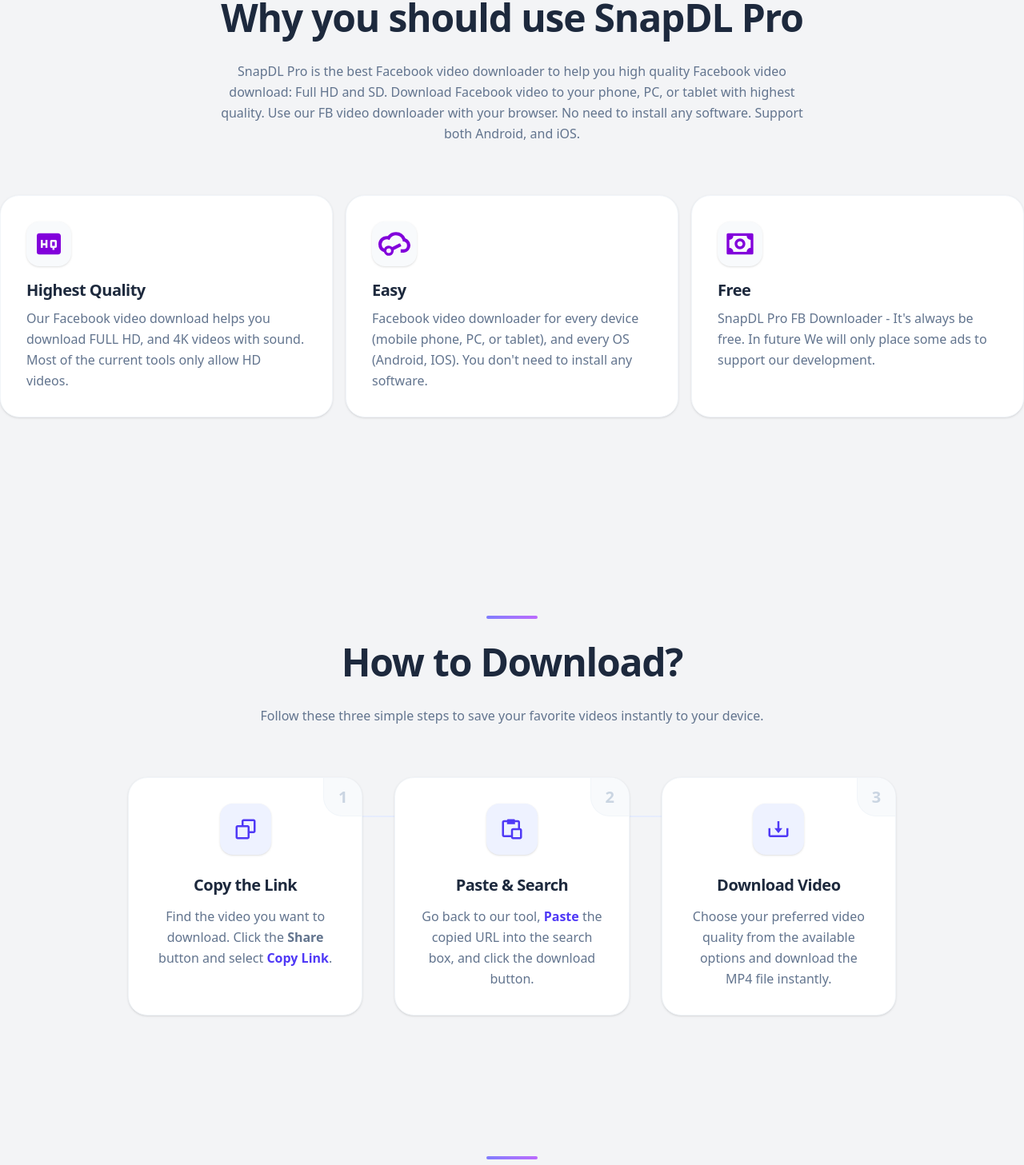
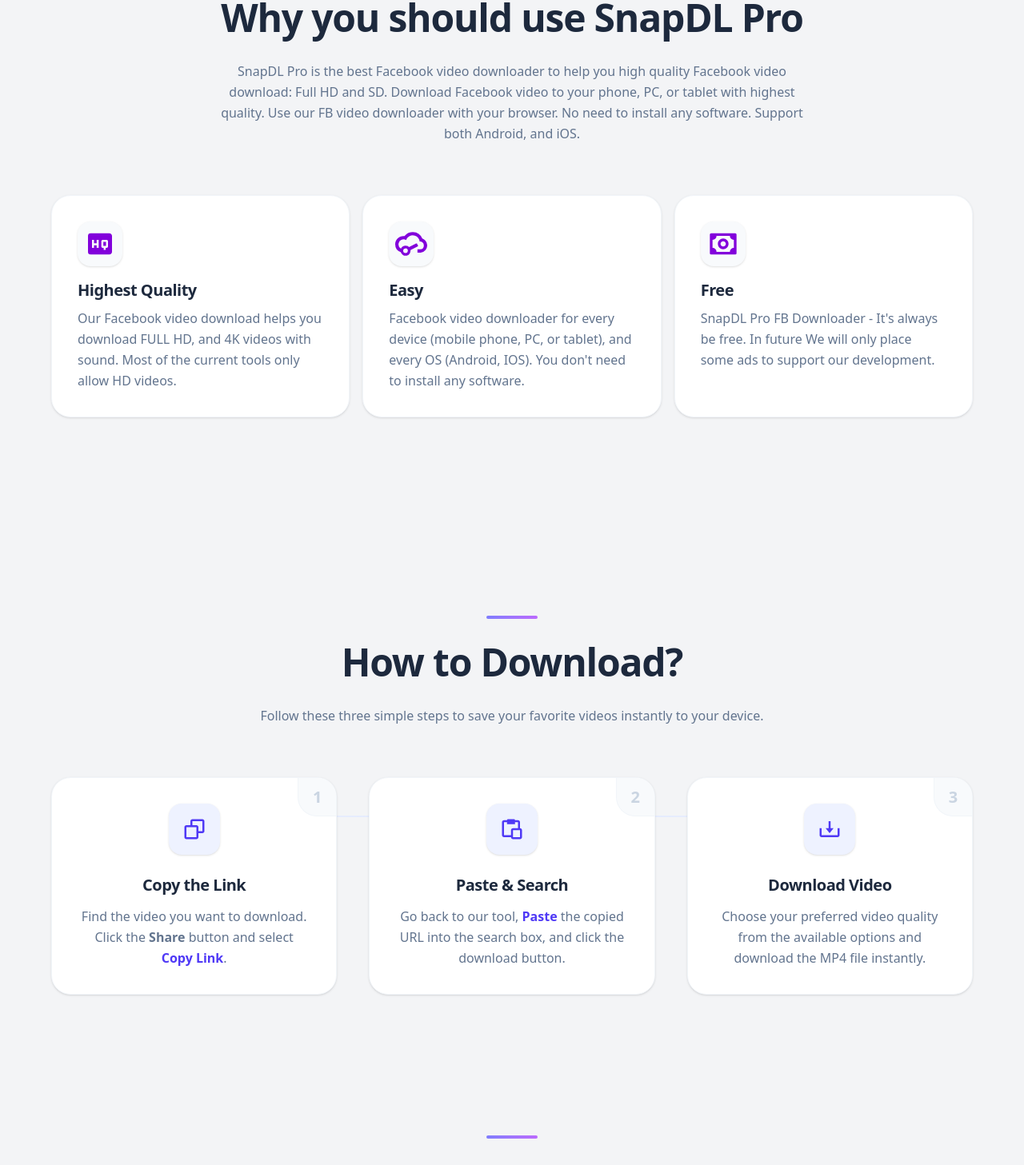
Before and after one commit to Ahmed00002/facebook-video-downloader, a React (Vite) app: page / in a window 1280 px wide. Shown: the part 1053-2510 px from the top of the page at 80% size. Built offline with nearby package versions, Linux system fonts and the light colour scheme.

Commit message:
ui bug fixed and also filepath renaemed

```diff
--- a/src/components/Features.jsx
+++ b/src/components/Features.jsx
@@ -46,7 +46,7 @@
         }
       />
 
-      <div className="grid grid-cols-1 md:grid-cols-3 gap-4 ">
+      <div className="grid grid-cols-1 md:grid-cols-3 gap-4 px-4 md:px-8 lg:px-16">
         {features.map((feature, index) => {
           return <FeaturesCard key={index} feature={feature} />;
         })}
--- a/src/components/HowToDownload.jsx
+++ b/src/components/HowToDownload.jsx
@@ -49,7 +49,7 @@
         isTop={true}
       />
 
-      <div className="max-w-5xl mx-auto px-4 md:px-8 relative mt-4 md:mt-8">
+      <div className=" px-4 md:px-8 lg:px-16 relative mt-4 md:mt-8">
         {/* Decorative connecting line for desktop screens */}
         <div className="hidden md:block absolute top-12 left-20 right-20 h-0.5 bg-gradient-to-r from-slate-100 via-indigo-100 to-slate-100 -z-10"></div>
 
```
